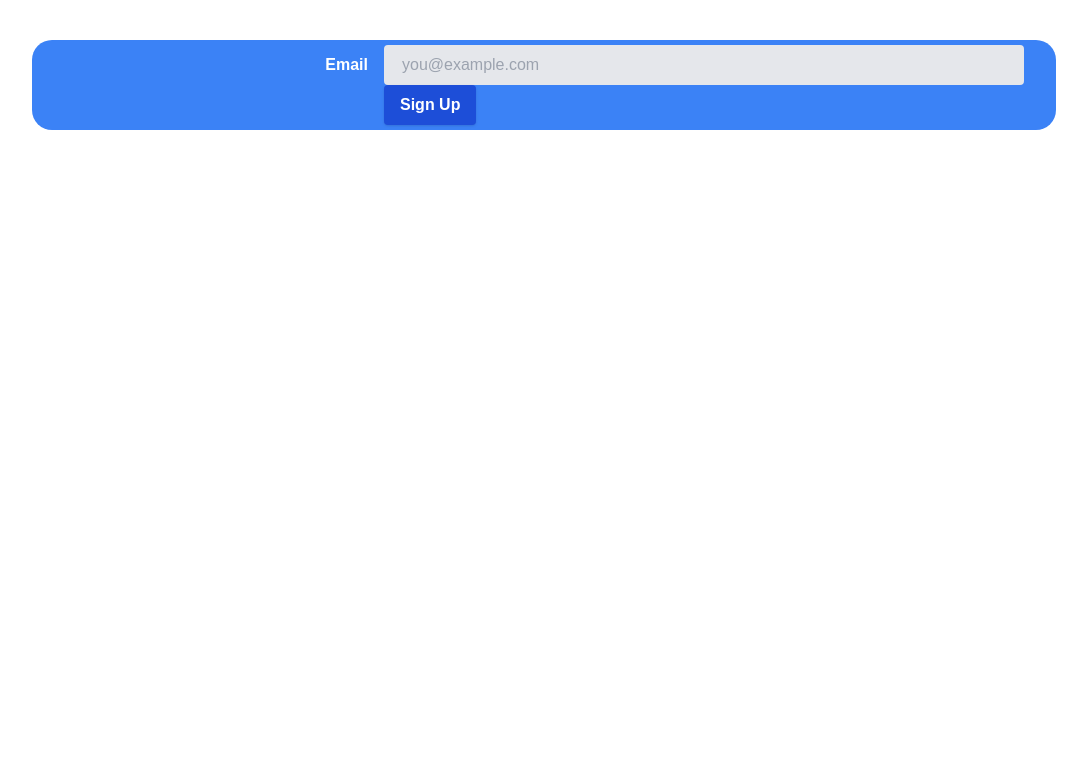
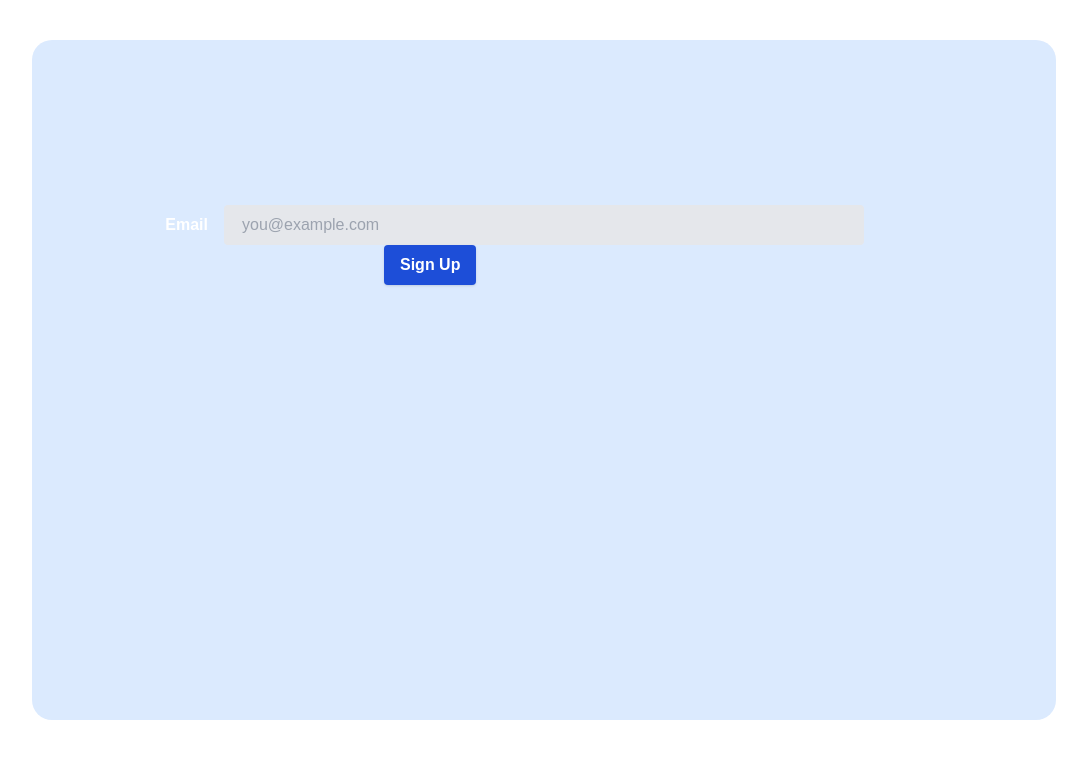
Before and after one commit to AshrafAKRahman/bridging_barriers, a Next.js app: page /CreateProfile_1 in a window 1280 px wide. Shown: the top 758 px of the page, without its empty margins (48-1135 px from the left). Built offline with nearby package versions, Linux system fonts and the light colour scheme.

Commit message:
added some styling to the page

```diff
--- a/pages/CreateProfile_1.js
+++ b/pages/CreateProfile_1.js
@@ -14,19 +14,26 @@ export default function EmailForm() {
   };
 
   return (
+    <div
+      style={{
+        display: "flex",
+        flexDirection: "column",
+        height: "90vh", // Set the parent element's height to fill the viewport
+      }}
+    >
       <form
         onSubmit={handleSubmit}
-      className="bg-blue-500 rounded-lg p-8 mt-10 ml-20 mr-20"
+        className="bg-blue-100 rounded-lg p-8 mt-10 ml-20 mr-20"
         style={{
+          flex: 1, // Use flex: 1 to allow the form to take up remaining vertical space
           width: "80%",
-        height: "20%",
           borderRadius: "20px",
           paddingTop: "5px",
           paddingBottom: "5px",
         }}
       >
-      <div className="md:flex md:items-center mt-50">
-        <div className="md:w-1/3">
+        <div className="md:flex md:items-center mt-40">
+          <div className="md:w-1/6">
             <label
               className="block text-white font-bold md:text-right mb-1 md:mb-0 pr-4"
               htmlFor="inline-email"
@@ -57,5 +64,6 @@ export default function EmailForm() {
           </div>
         </div>
       </form>
+    </div>
   );
 }
```
Lines whose indentation alone changed are shown as unchanged.
